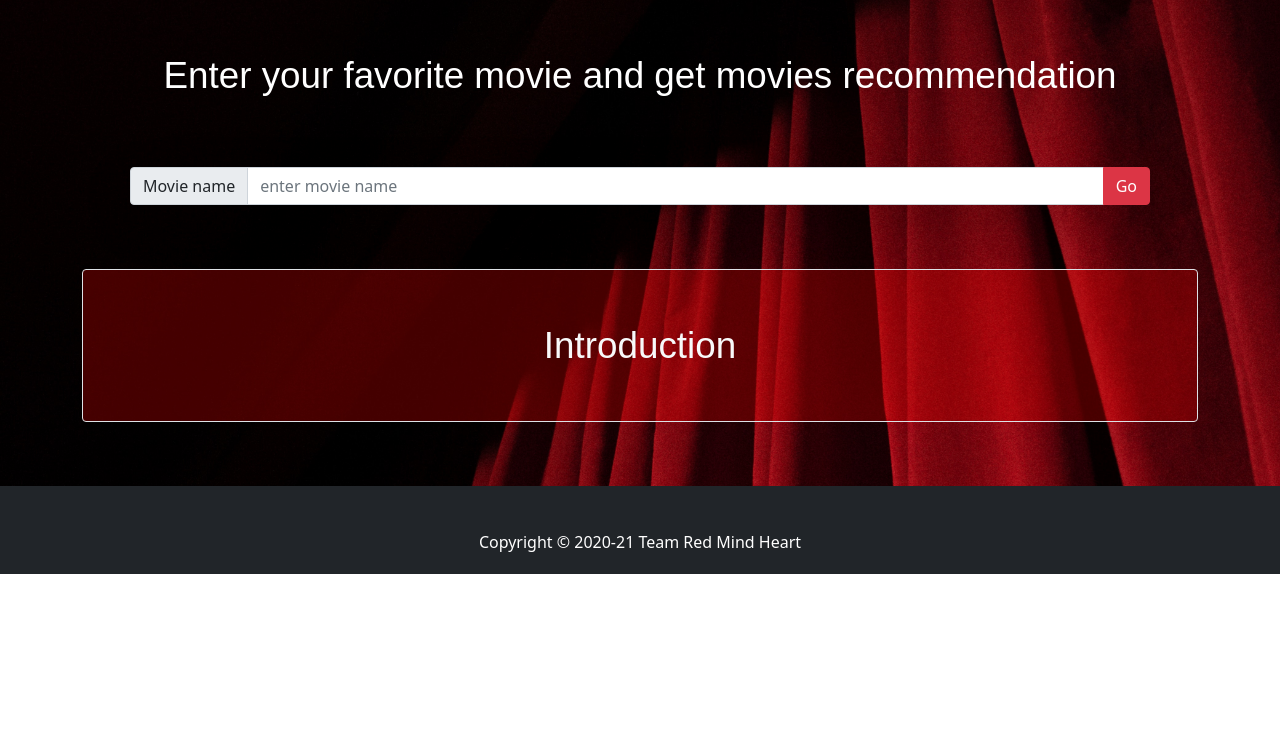
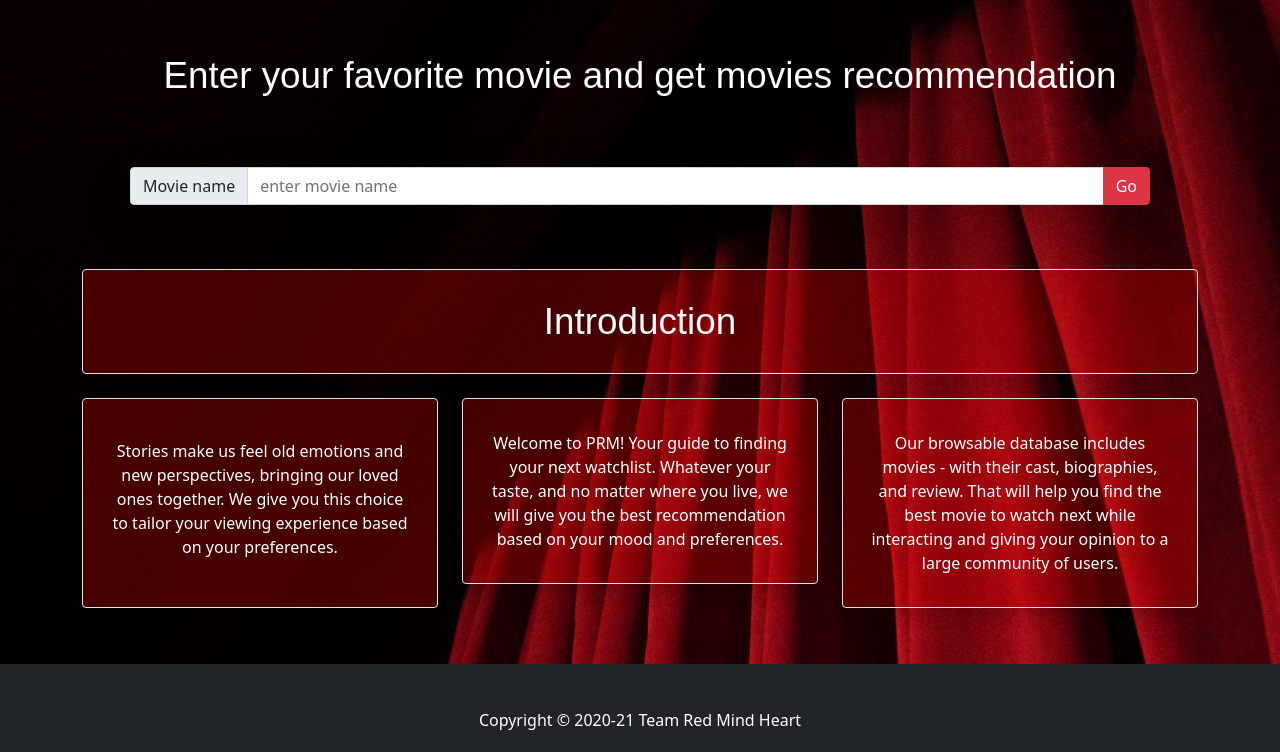
Before and after one commit to IntegratedMindHeart/project_red_mind, a Django app: page / in a window 1280 px wide. Shown: the part 56-808 px from the top of the page. Before the commit the page ends 630 px from the top, so only its background shows below. Run offline with Django 3.2, Linux system fonts and the light colour scheme; some libraries are stand-ins or nearby versions; some web fonts are replaced.

Commit message:
add introduction

```diff
--- a/red_mind/core/templates/core/home.html
+++ b/red_mind/core/templates/core/home.html
@@ -117,15 +117,35 @@
         {% endfor %}
     </div>
     {% else %}
-    <h2>Some thing went worng</h2>
+    <div class="pb-5">
+        <p class="trans text-responsive border rounded text-center text-light p-5">Some thing went worng</p>
+    </div>
     {% endif %}
-    {% elif sorry %}
+    {% else %}
+    {% if sorry %}
     <div class="pb-5">
         <p class="trans text-responsive border rounded text-center text-light p-5">{{sorry}}</p>
     </div>
-    {% else %}
+    {% endif %}
     <div class="pb-5">
-        <p class="trans text-responsive border rounded text-center text-light p-5">Introduction</p>
+        <p class="trans text-responsive border rounded text-center text-light p-4">Introduction</p>
+        <div class="row pt-2 text-white text-center">
+            <div class="col-12 col-md-4 pb-2">
+                <div class="border rounded p-4 shadow trans">
+                    <div class="pt-3 pb-4">Stories make us feel old emotions and new perspectives, bringing our loved ones together. We give you this choice to tailor your viewing experience based on your preferences.</div>
+                </div>
+            </div>
+            <div class="col-12 col-md-4 pb-2">
+                <div class="border rounded p-4 shadow trans">
+                    <div class="py-2">Welcome to PRM! Your guide to finding your next watchlist. Whatever your taste, and no matter where you live, we will give you the best recommendation based on your mood and preferences.</div>
+                </div>
+            </div>
+            <div class="col-12 col-md-4 pb-2">
+                <div class="border rounded p-4 shadow trans">
+                    <div class="py-2">Our browsable database includes movies - with their cast, biographies, and review. That will help you find the best movie to watch next while interacting and giving your opinion to a large community of users.</div>
+                </div>
+            </div>
+        </div>
     </div>
     {% endif %}
 </div>
```
Also changed, not shown: red_mind/db.sqlite3.
